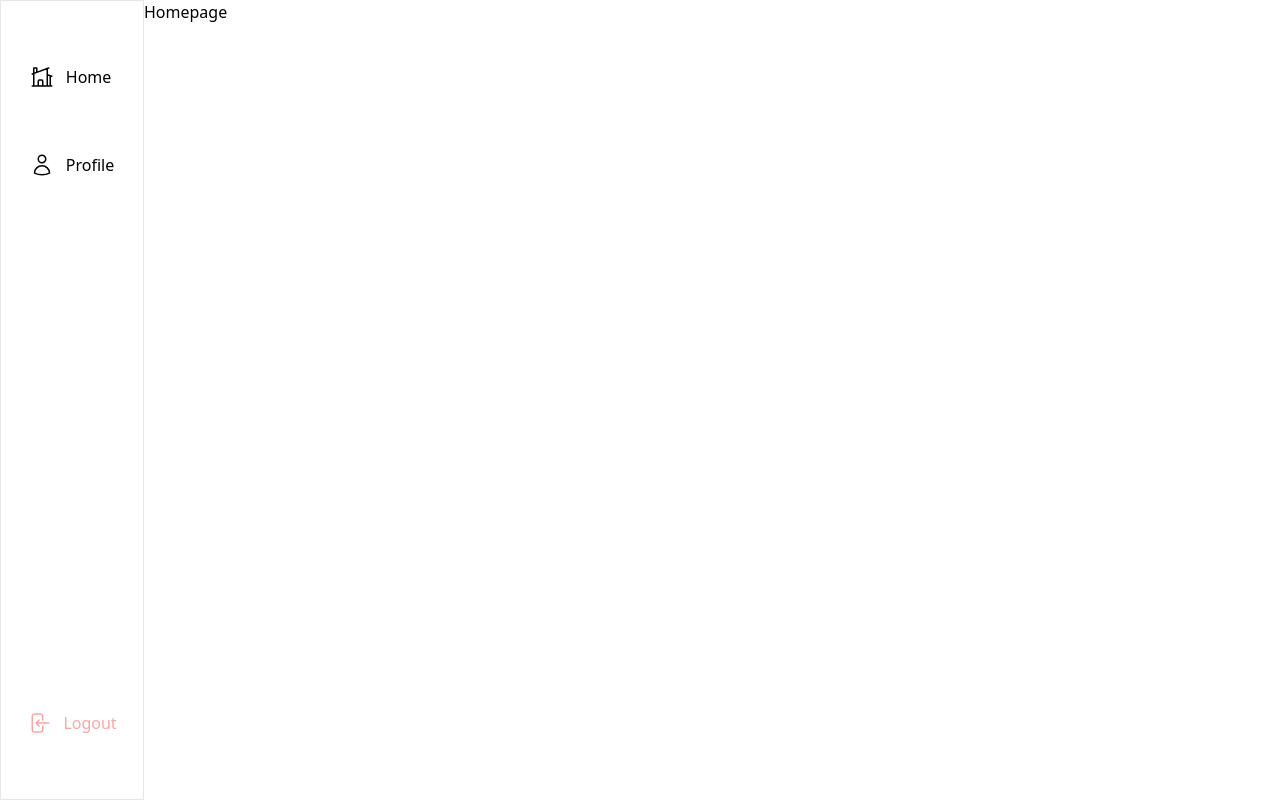
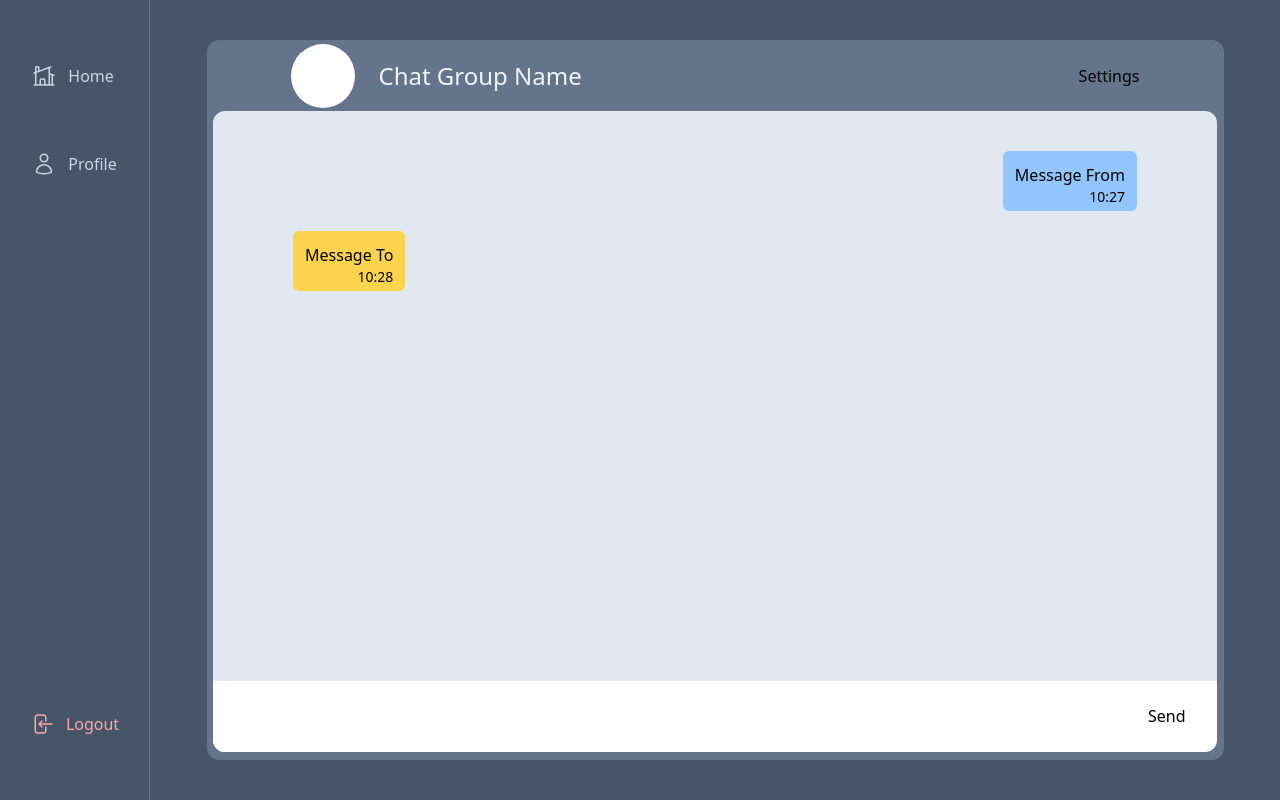
Before and after one commit to AntonHarbers/OdinMessengerClient, a React (Vite) app: page / in a window 1280 px wide. Built offline with nearby package versions, Linux system fonts and the light colour scheme.

Commit message:
Style: Added basic chat form with basic styles

```diff
--- a/src/App.jsx
+++ b/src/App.jsx
@@ -4,6 +4,7 @@ import { BrowserRouter as Router, Routes, Route } from 'react-router-dom';
 import HomePage from './pages/Homepage';
 import AuthPage from './pages/AuthPage';
 import ProfilePage from './pages/ProfilePage';
+
 function App() {
   const loading = useRef(true);
   const [loggedIn, setLoggedIn] = useState(false);
@@ -16,7 +17,7 @@ function App() {
 
   return loggedIn ? (
     <Router>
-      <div className="flex select-none">
+      <div className="select-none flex bg-slate-600">
         <Sidebar setLoggedIn={setLoggedIn} />
         <Routes>
           <Route path="/" element={<HomePage />} />
--- /dev/null
+++ b/src/components/ChatWindow.jsx
@@ -0,0 +1,41 @@
+export default function ChatWindow() {
+  return (
+    <div className="h-[90%] bg-slate-500 w-[90%] rounded-xl flex flex-col pb-2 pr-1 pl-1">
+      <div className="h-[10%] flex justify-between items-center">
+        <div className="flex gap-6 pl-20">
+          <div className=" rounded-full bg-white h-16 w-16"></div>
+          <div className=" flex items-center text-slate-100 text-2xl ">
+            Chat Group Name
+          </div>
+        </div>
+        <div className="mr-20 hover:scale-125 cursor-pointer transition-all duration-75 active:scale-75 focus:scale-125">
+          Settings
+        </div>
+      </div>
+      <div className="h-[80%] flex justify-center items-center ">
+        <div className="flex flex-col gap-5 overflow-y-auto bg-slate-200 w-[99.5%] h-full pt-10 rounded-t-xl border-b-2 border-b-slate-200">
+          <div className="p-3 mr-20 bg-blue-300 self-end rounded-md">
+            Message From
+            <div className=" text-sm text-end mb-[-8px]">10:27</div>
+          </div>
+          <div className="p-3 ml-20 bg-amber-300 self-start rounded-md">
+            Message To
+            <div className=" text-sm mb-[-8px] text-end">10:28</div>
+          </div>
+        </div>
+      </div>
+      <div className="h-[10%] flex justify-center items-center">
+        <div className="w-[99.5%] bg-white rounded-b-xl h-full flex">
+          <textarea
+            className=" rounded-xl w-[90%] h-full resize-none p-2 outline-none"
+            name=""
+            id=""
+          ></textarea>
+          <button className="w-[10%] min-w-20 outline-none focus:text-emerald-700 hover:text-emerald-700 active:text-emerald-300 p-2">
+            Send
+          </button>
+        </div>
+      </div>
+    </div>
+  );
+}
--- a/src/components/Sidebar.jsx
+++ b/src/components/Sidebar.jsx
@@ -9,27 +9,26 @@ export default function Sidebar({ setLoggedIn }) {
   };
 
   return (
-    <div className="flex flex-col border border-r-slate-200 h-[100vh] w-36 justify-between items-center">
+    <div className="flex flex-col border-r border-r-slate-500 h-[100vh] w-[150px] justify-between items-center">
       <div className="flex flex-col gap-16 pt-16">
         <Link
           to={'/'}
-          className="hover:scale-150 active:scale-95 transition-all duration-75 flex gap-3"
+          className=" text-slate-300 hover:scale-150 outline-none focus:scale-125 active:scale-95 transition-all duration-75 flex gap-3"
         >
           <HomeIcon /> Home
         </Link>
         <Link
           to={'/profile'}
-          className="hover:scale-150 active:scale-95 transition-all duration-75 flex gap-3"
+          className=" text-slate-300 hover:scale-150 outline-none focus:scale-125 active:scale-95 transition-all duration-75 flex gap-3"
         >
           <ProfileIcon /> Profile
         </Link>
       </div>
-
       <div className="flex pb-16">
         <Link
           to={'/'}
           onClick={HandleLogOut}
-          className="hover:scale-150 hover:text-red-600 active:text-red-700 flex gap-3 active:scale-95 transition-all duration-75 text-red-300"
+          className="hover:scale-150 outline-none focus:scale-125 hover:text-red-600 active:text-red-700 flex gap-3 active:scale-95 transition-all duration-75 text-red-300"
         >
           <LogoutIcon /> Logout
         </Link>
--- a/src/pages/Homepage.jsx
+++ b/src/pages/Homepage.jsx
@@ -1,3 +1,9 @@
+import ChatWindow from '../components/ChatWindow';
+
 export default function Homepage() {
-  return <div className="">Homepage</div>;
+  return (
+    <div className="w-[calc(100%-150px)] flex flex-col justify-center items-center">
+      <ChatWindow />
+    </div>
+  );
 }
```
